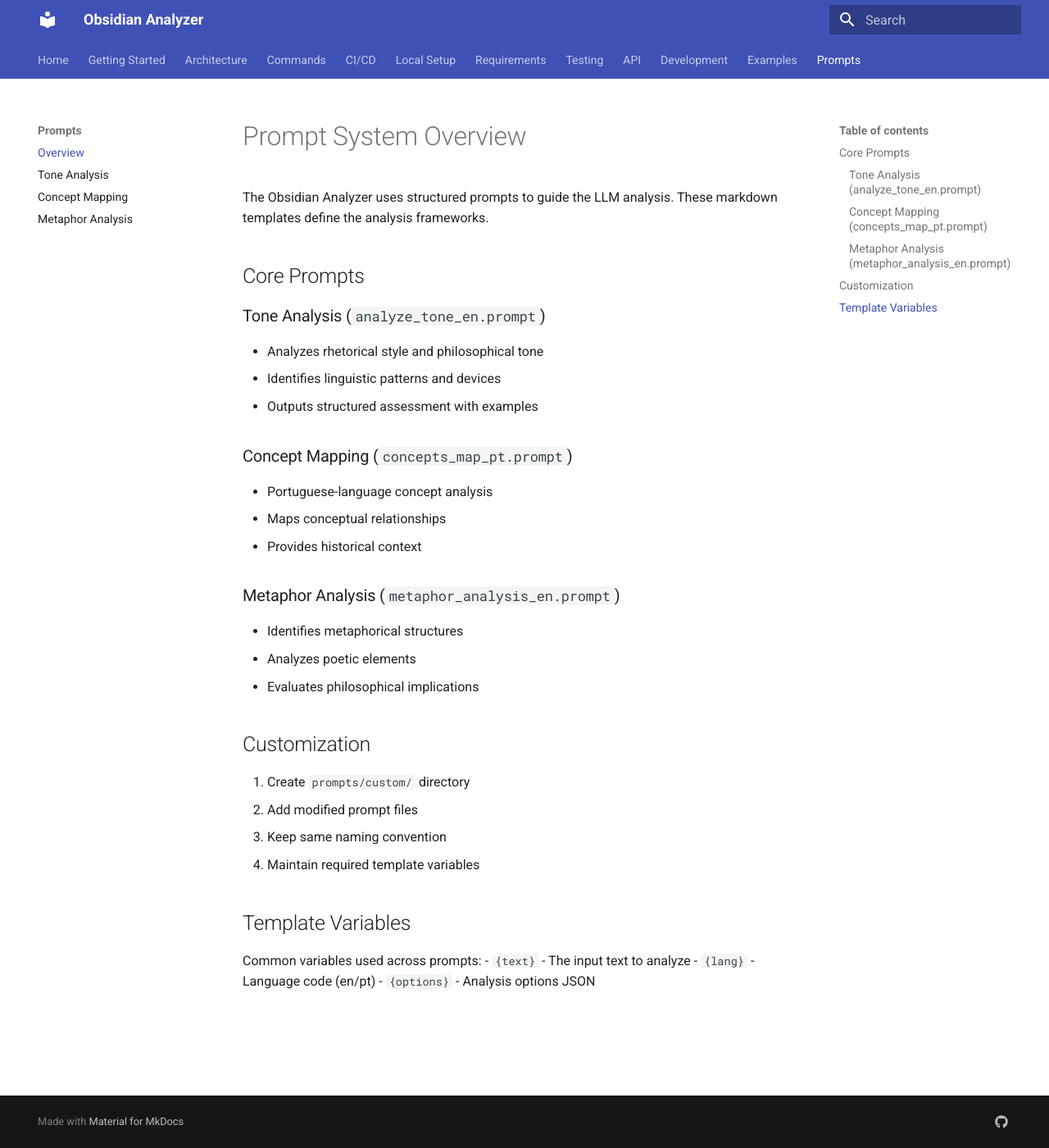
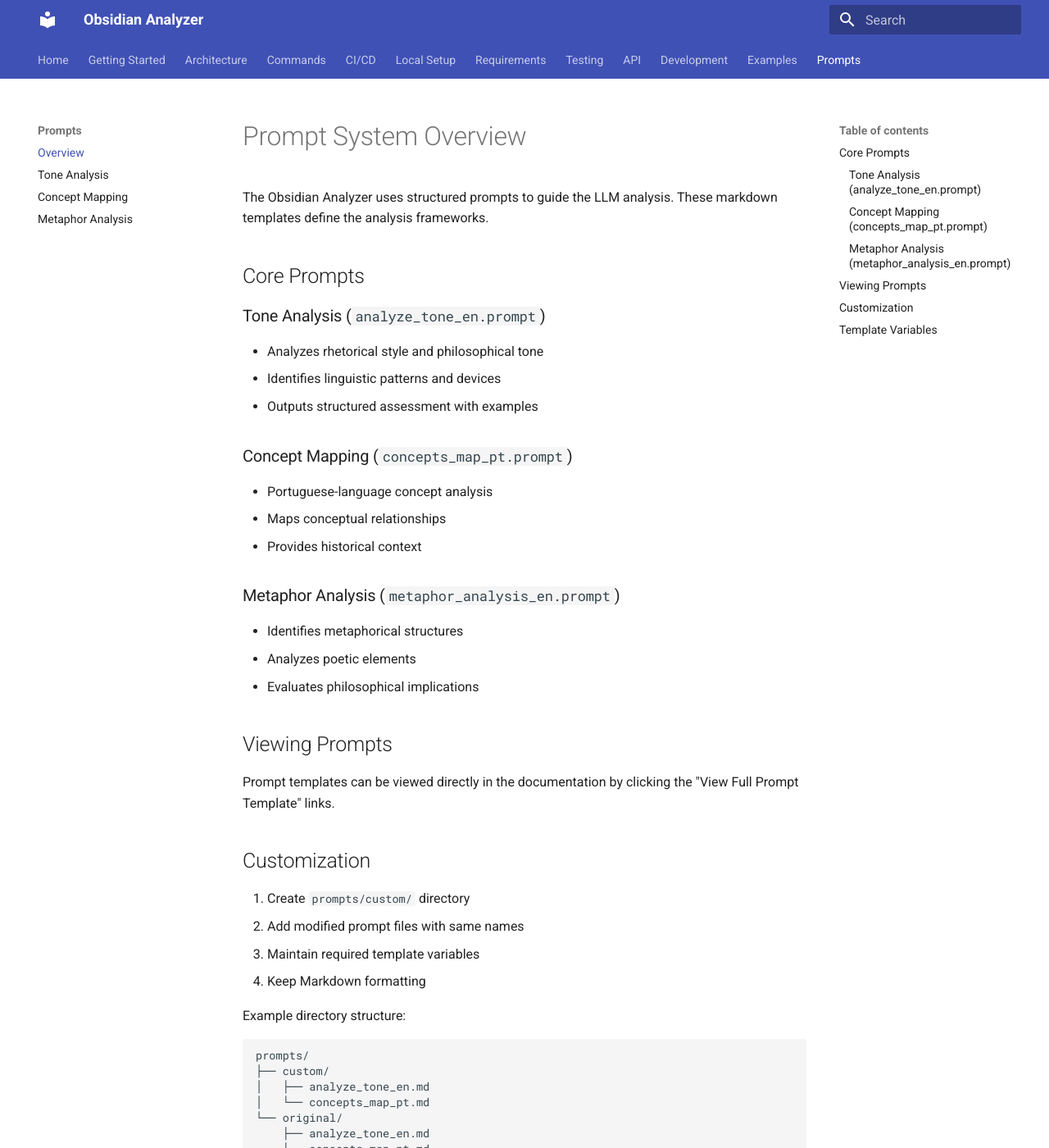
Before and after one commit to h0ffmann/the-garden-of-aflictions, an MkDocs documentation site: the page built from docs/prompts/overview.md, in a window 1280 px wide and 1400 px high. Shown: the whole window at 82% size. Built offline with MkDocs 1.6.1 and Material for MkDocs 9.7.7, drawn with Linux system fonts in a browser that asks for light colours.

Commit message:
fix: correct prompt template links and add styling

````diff
--- /dev/null
+++ b/docs/css/prompts.css
@@ -0,0 +1,23 @@
+.prompt-display {
+    background-color: #f8f9fa;
+    border: 1px solid #dee2e6;
+    border-radius: 4px;
+    padding: 1rem;
+    margin: 1rem 0;
+    font-family: monospace;
+    white-space: pre-wrap;
+}
+
+.prompt-display h1,
+.prompt-display h2,
+.prompt-display h3 {
+    color: #2c3e50;
+    margin-top: 0;
+}
+
+.prompt-display pre {
+    background-color: #f1f3f5;
+    padding: 0.5rem;
+    border-radius: 3px;
+    overflow-x: auto;
+}
--- a/docs/prompts/overview.md
+++ b/docs/prompts/overview.md
@@ -19,12 +19,27 @@ The Obsidian Analyzer uses structured prompts to guide the LLM analysis. These m
 - Analyzes poetic elements
 - Evaluates philosophical implications
 
+## Viewing Prompts
+
+Prompt templates can be viewed directly in the documentation by clicking the "View Full Prompt Template" links.
+
 ## Customization
 
 1. Create `prompts/custom/` directory
-2. Add modified prompt files
-3. Keep same naming convention
-4. Maintain required template variables
+2. Add modified prompt files with same names
+3. Maintain required template variables
+4. Keep Markdown formatting
+
+Example directory structure:
+```
+prompts/
+├── custom/
+│   ├── analyze_tone_en.md
+│   └── concepts_map_pt.md
+└── original/
+    ├── analyze_tone_en.md
+    └── concepts_map_pt.md
+```
 
 ## Template Variables
 
--- a/mkdocs.yml
+++ b/mkdocs.yml
@@ -41,6 +41,12 @@ plugins:
   - autorefs:
       link_titles: false
 
+extra_javascript:
+  - https://cdnjs.cloudflare.com/ajax/libs/showdown/2.1.0/showdown.min.js
+
+extra_css:
+  - css/prompts.css
+
 markdown_extensions:
   - admonition
   - toc:
````
Also changed, not shown: docs/prompts/analyze_tone_en.md (+1 -1 lines), docs/prompts/concepts_map_pt.md (+1 -1 lines), docs/prompts/metaphor_analysis_en.md (+1 -1 lines).
